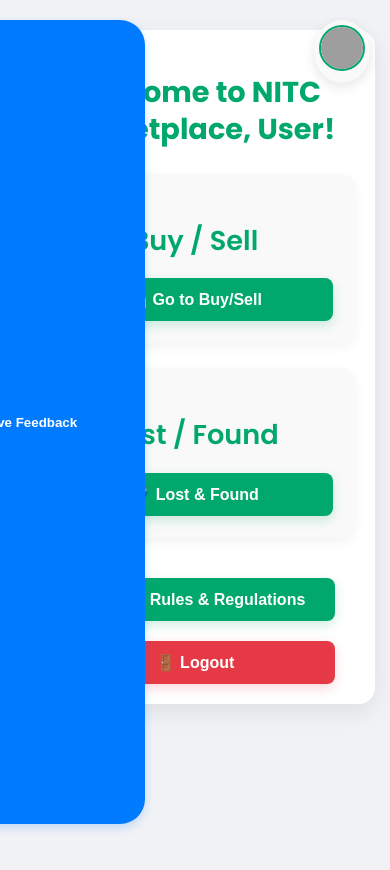
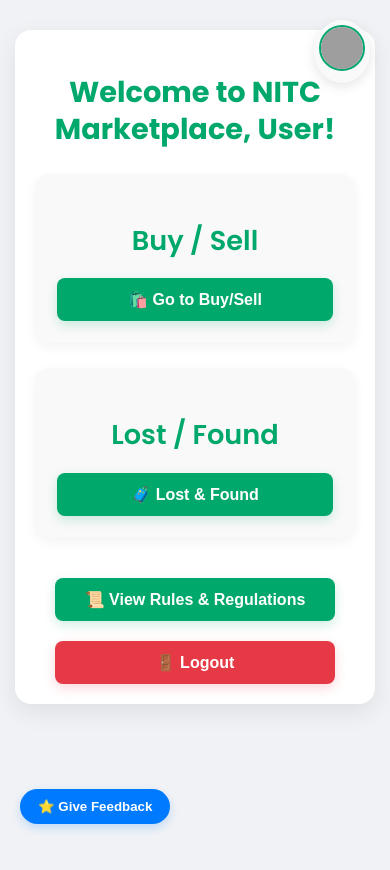
Before and after one commit to kotireddy712/NITC-MarketPlace, a React (Create React App) app in the folder frontend/: page /dashboard in a window 390 px wide. Shown: the top 870 px of the page. Built offline with nearby package versions, Linux system fonts and the light colour scheme; no server answers; sample sign-in values are in the browser's storage; grey boxes are pictures that could not be loaded.

Commit message:
Update Dashboard.css

```diff
--- a/frontend/src/Dashboard.css
+++ b/frontend/src/Dashboard.css
@@ -231,3 +231,13 @@
     transform: translateY(-2px);
     box-shadow: 0 6px 15px rgba(var(--primary-color-rgb), 0.3);
 }
+@media (max-width: 768px) {
+    .feedback-button {
+        left: 20px;
+        top: auto;
+        bottom: 20px;
+        transform: none;
+        width: auto;
+        max-width: none;
+    }
+}
```
